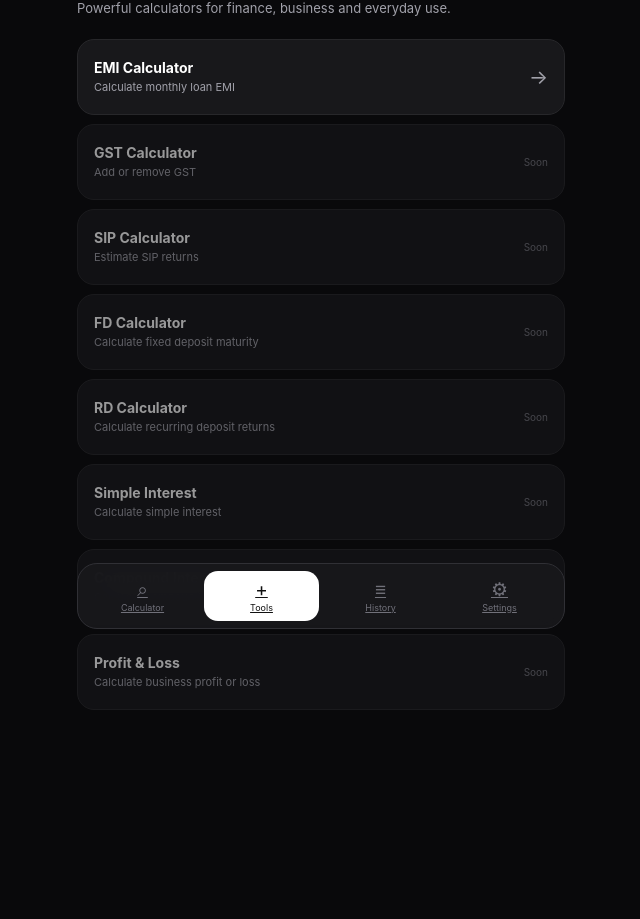
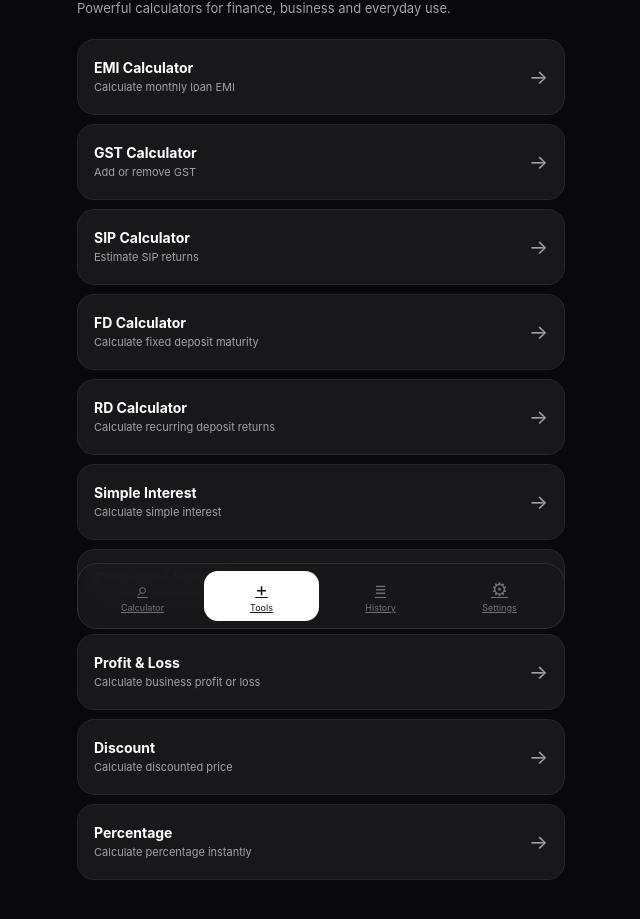
Before and after one commit to sameerkhan86926-a11y/calcpro, a Next.js app: page /calcpro/tools in a window 1280 px wide. Shown: the part 159-1078 px from the top of the page, without its empty margins (319-959 px from the left). Before the commit the page ends 969 px from the top, so only its background shows below. Built offline with nearby package versions, Linux system fonts and the light colour scheme.

Commit message:
Update page.tsx

```diff
--- a/app/tools/page.tsx
+++ b/app/tools/page.tsx
@@ -11,40 +11,49 @@ const tools = [
   {
     name: "GST Calculator",
     description: "Add or remove GST",
-    href: "#",
+    href: "/tools/gst/",
   },
   {
     name: "SIP Calculator",
     description: "Estimate SIP returns",
-    href: "#",
+    href: "/tools/sip/",
   },
   {
     name: "FD Calculator",
     description: "Calculate fixed deposit maturity",
-    href: "#",
+    href: "/tools/fd/",
   },
   {
     name: "RD Calculator",
     description: "Calculate recurring deposit returns",
-    href: "#",
+    href: "/tools/rd/",
   },
   {
     name: "Simple Interest",
     description: "Calculate simple interest",
-    href: "#",
+    href: "/tools/simple-interest/",
   },
   {
     name: "Compound Interest",
     description: "Calculate compound interest",
-    href: "#",
+    href: "/tools/compound-interest/",
   },
   {
     name: "Profit & Loss",
     description: "Calculate business profit or loss",
-    href: "#",
+    href: "/tools/profit-loss/",
+  },
+  {
+    name: "Discount",
+    description: "Calculate discounted price",
+    href: "/tools/discount/",
+  },
+  {
+    name: "Percentage",
+    description: "Calculate percentage instantly",
+    href: "/tools/percentage/",
   },
 ];
-
 export default function ToolsPage() {
   return (
     <main className="app dark tools-page">
```
